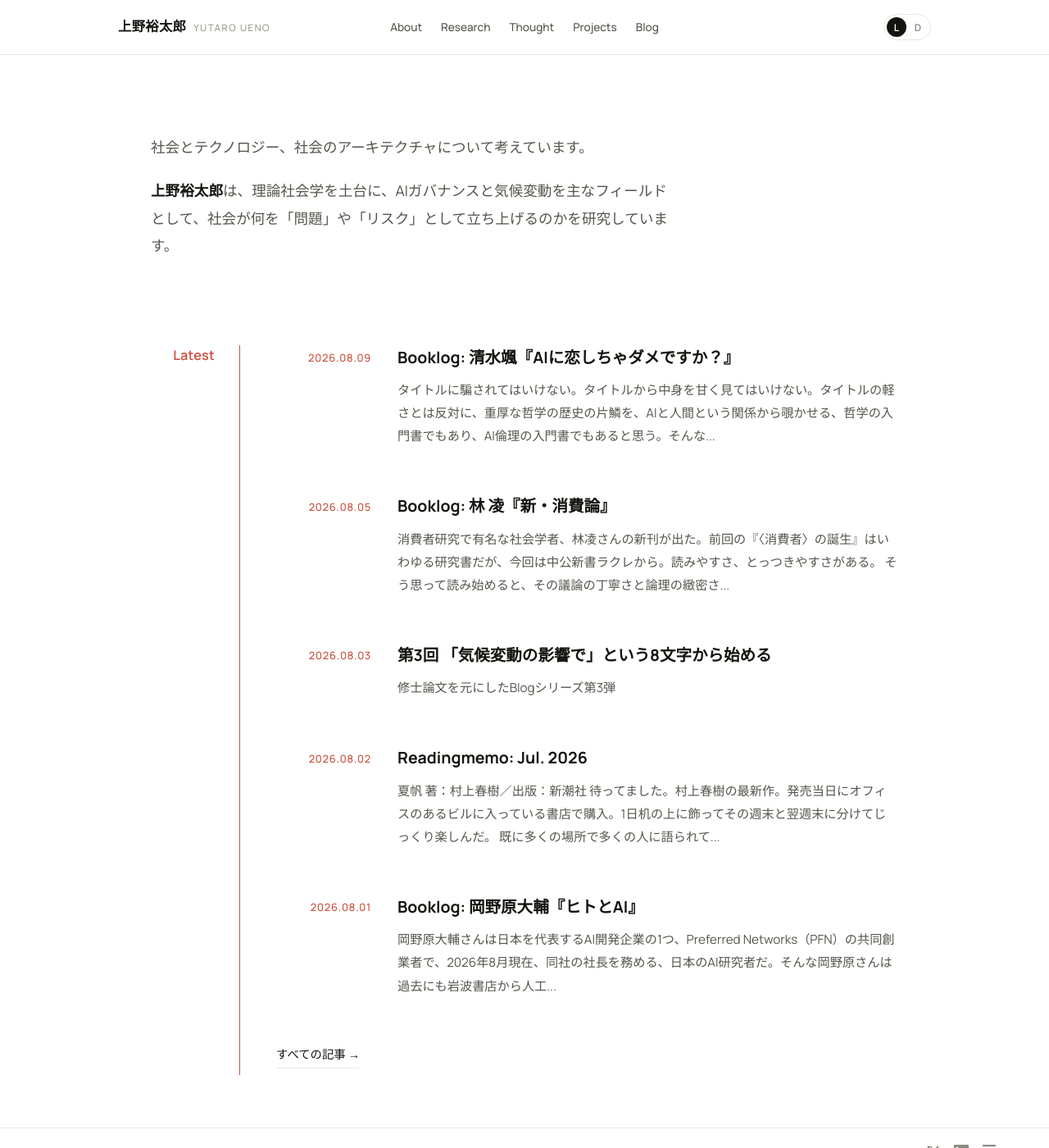
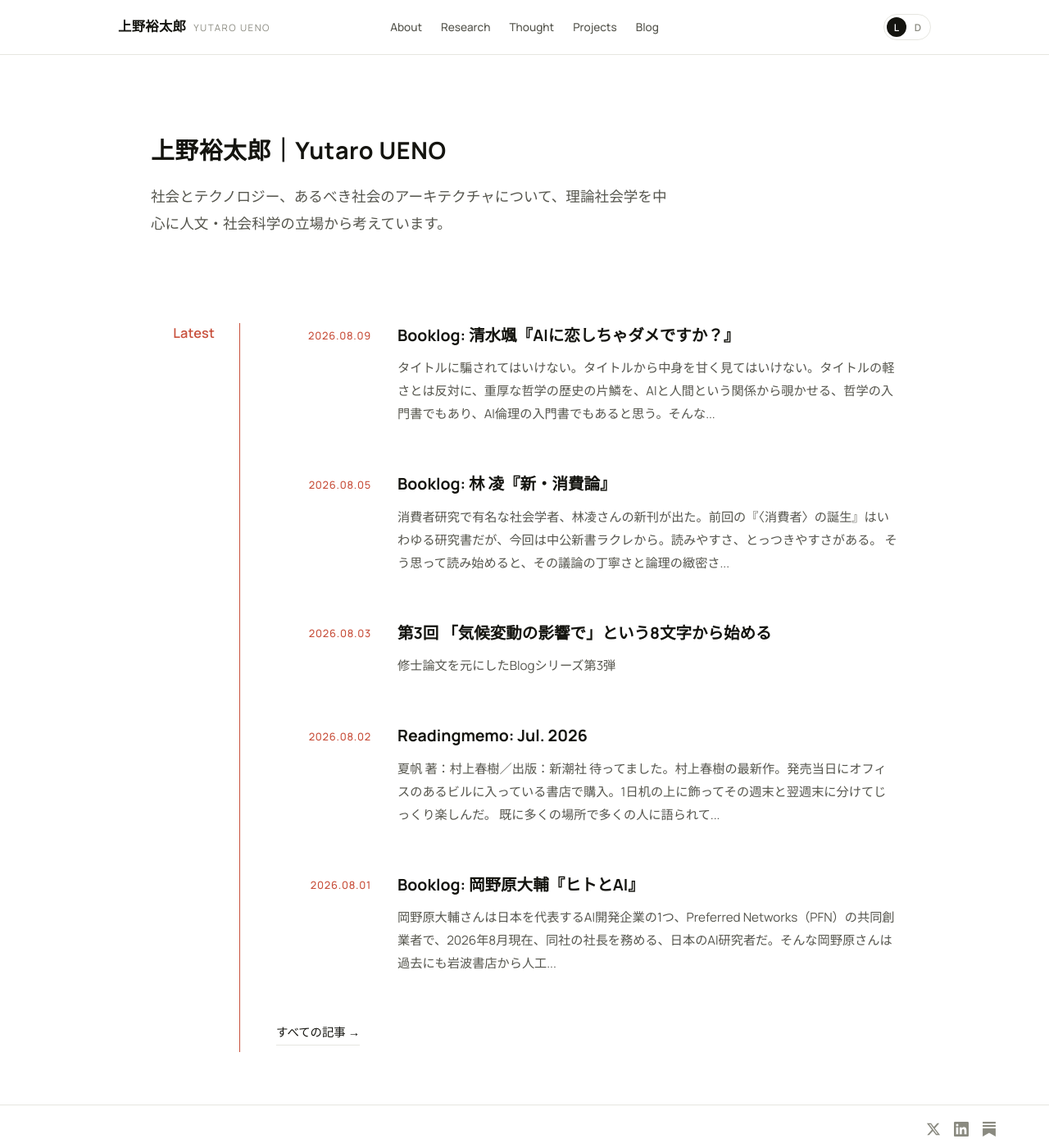
Before and after one commit to yutaro0518/website, a Jekyll site: the page built from index.html, in a window 1280 px wide and 1400 px high. Shown: the whole window at 82% size. Built offline with Jekyll 4.4.1, drawn with Linux system fonts in a browser that asks for light colours.

Commit message:
トップの紹介文を差し替え、名前を見出しとして表示
- 2段落の紹介文を、名前1行＋1文の構成に変更
  「上野裕太郎｜Yutaro UENO」＋
  「社会とテクノロジー、あるべき社会のアーキテクチャについて、
    理論社会学を中心に人文・社会科学の立場から考えています。」
- 名前は本文より一回り大きく（clamp 1.4〜1.8rem）
- 名前を h1 にした。ヒーロー廃止以降トップに h1 が無かったため、
  同姓同名が多い人物名クエリでの手がかりになる
- Person JSON-LD の description も新しい文言に合わせた
- asset_version 15

Co-Authored-By: Claude Sonnet 5 <noreply@anthropic.com>

```diff
--- a/_config.yml
+++ b/_config.yml
@@ -13,7 +13,7 @@ plugins:
   - jekyll-redirect-from   # 統合で消えた /bio/ を /about/ へ301転送（SEO維持）
 
 # アセットのキャッシュ更新用（style.css?v= に使う）。CSSを変えたら数字を上げる
-asset_version: 14
+asset_version: 15
 
 # トップの顔写真（任意）。画像を置いてパスを書くと表示される。未設定なら文章のみ
 # portrait: /images/portrait.jpg
--- a/_layouts/home.html
+++ b/_layouts/home.html
@@ -5,8 +5,8 @@ layout: default
     <section class="home-intro">
 {% if site.portrait %}      <img class="home-intro__photo" src="{{ site.portrait | relative_url }}" alt="上野裕太郎" width="220" height="220" />
 {% endif %}      <div class="home-intro__text">
-        <p>社会とテクノロジー、社会のアーキテクチャについて考えています。</p>
-        <p><strong>上野裕太郎</strong>は、理論社会学を土台に、AIガバナンスと気候変動を主なフィールドとして、社会が何を「問題」や「リスク」として立ち上げるのかを研究しています。</p>
+        <h1 class="home-intro__name">上野裕太郎｜Yutaro UENO</h1>
+        <p>社会とテクノロジー、あるべき社会のアーキテクチャについて、理論社会学を中心に人文・社会科学の立場から考えています。</p>
       </div>
     </section>
 
@@ -43,7 +43,7 @@ layout: default
     "name": "上野裕太郎",
     "alternateName": "Yutaro Ueno",
     "url": "https://yutaro0518.com/",
-    "description": "社会とテクノロジー、社会のアーキテクチャについて考えている社会学研究者。",
+    "description": "社会とテクノロジー、あるべき社会のアーキテクチャについて、理論社会学を中心に人文・社会科学の立場から考えている社会学研究者。",
     "jobTitle": ["リサーチャー", "社会学研究者"],
     "worksFor": [
       { "@type": "Organization", "name": "Sakana AI株式会社", "url": "https://sakana.ai/" },
--- a/style.css
+++ b/style.css
@@ -215,6 +215,14 @@ strong { color: var(--accent); font-weight: 600; }
   filter: grayscale(1);
 }
 .home-intro__text { max-width: 40em; }  /* 本文が長くなりすぎないように */
+.home-intro__name {
+  font-size: clamp(1.4rem, 2.6vw, 1.8rem);
+  font-weight: 700;
+  letter-spacing: .02em;
+  line-height: 1.45;
+  color: var(--ink);
+  margin: 0 0 18px;
+}
 .home-intro__text > p {
   margin: 0 0 20px;
   color: var(--ink-soft);
```
